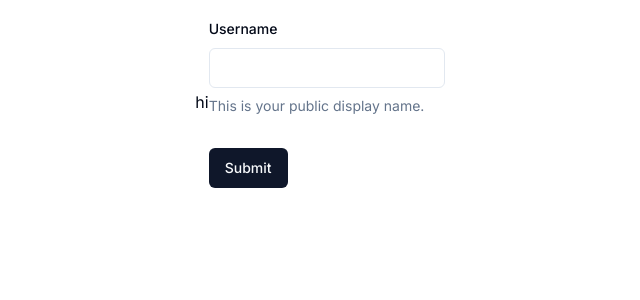
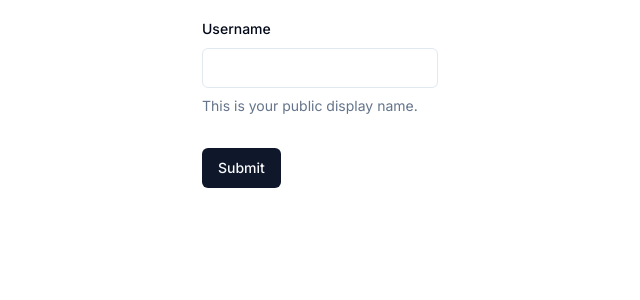
Before and after one commit to equationslayer12/node-react-chat-app, a Next.js app: page /login in a window 1280 px wide. Shown: the top 300 px of the page, without its empty margins (320-960 px from the left). Built offline with nearby package versions, Linux system fonts and the light colour scheme.

Commit message:
removed token logs

```diff
--- a/src/app/login/page.tsx
+++ b/src/app/login/page.tsx
@@ -32,9 +32,6 @@ export default function LoginPage() {
   return (
     <div className='w-screen flex justify-center p-lg'>
       <p>{errResponse}</p>
-        <button onClick={() => {
-            console.log("token", Cookies.get());
-        }}>hi</button>
       <Login onSubmit={onSubmit}></Login>
     </div>
   );
--- a/src/components/Chat.tsx
+++ b/src/components/Chat.tsx
@@ -17,7 +17,6 @@ export function Chat({ username }: ChatProps) {
 
   useEffect(() => {
     const token = Cookies.get('token');
-    console.log('token is', token);
     if (token == null) return router.push('/login');
 
     const socket = io('ws://localhost:5000/', {
```
